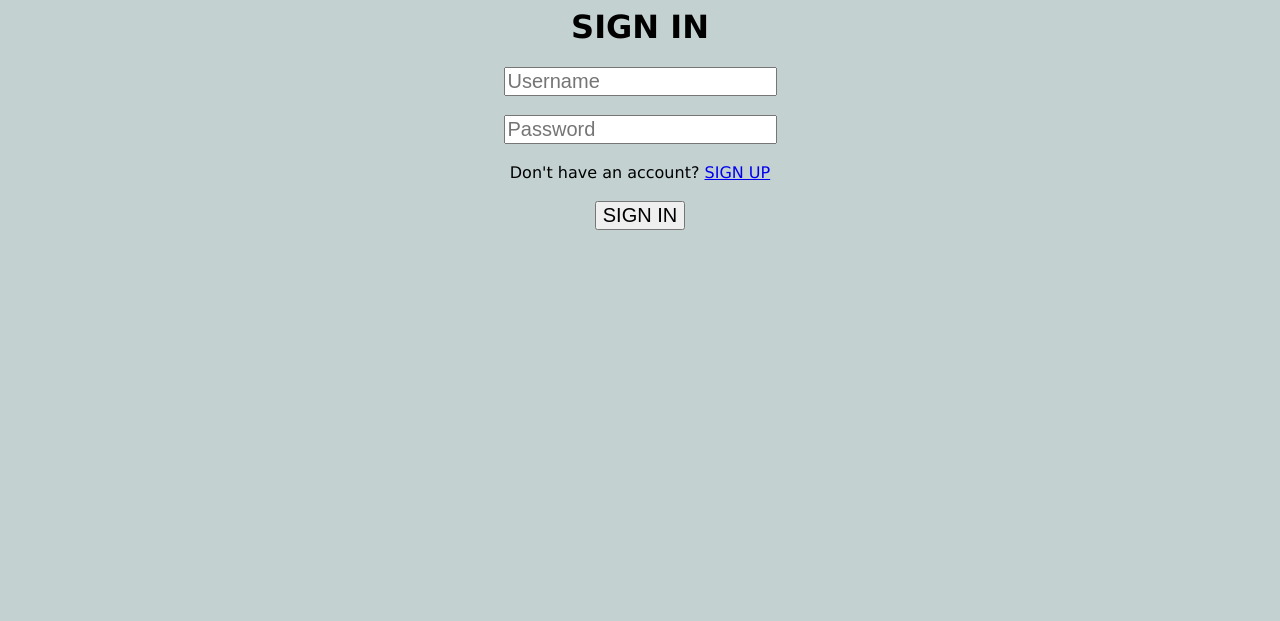
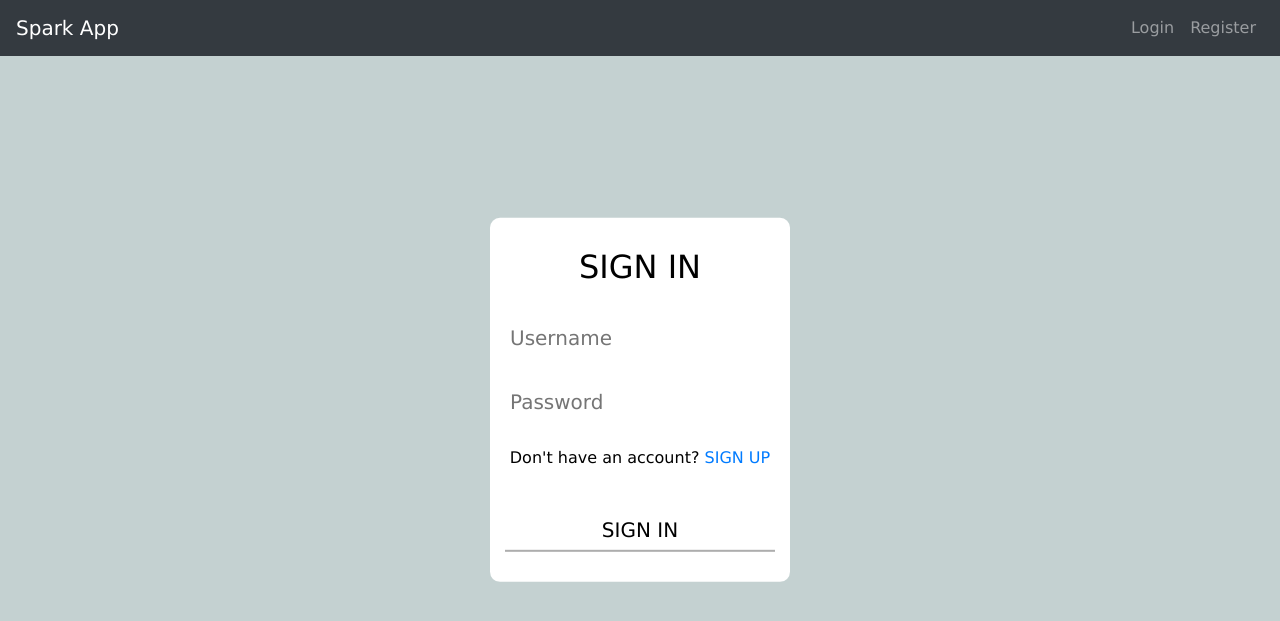
Before and after one commit to cyrilshaji38/Hacked-to-Hired-Spark, a Flask app: page / in a window 1280 px wide. Shown: the top 621 px of the page. Run offline with Flask 2, Linux system fonts and the light colour scheme.

Commit message:
added css to login page

```diff
--- a/SparkApp/templates/login/login.html
+++ b/SparkApp/templates/login/login.html
@@ -1,7 +1,34 @@
-<html>
-    <head>
-        <title>Login</title>
-    </head>
+<!doctype html>
+<html lang="en">
+  <head>
+    <!-- Required meta tags -->
+    <meta charset="utf-8">
+    <meta name="viewport" content="width=device-width, initial-scale=1, shrink-to-fit=no">
+
+    <!-- Bootstrap CSS -->
+    <link rel="stylesheet" href="https://cdn.jsdelivr.net/npm/bootstrap@4.5.3/dist/css/bootstrap.min.css" integrity="sha384-TX8t27EcRE3e/ihU7zmQxVncDAy5uIKz4rEkgIXeMed4M0jlfIDPvg6uqKI2xXr2" crossorigin="anonymous">
+
+    <title>Home Page</title>
+  </head>
+  <nav class="navbar navbar-expand-md navbar-dark bg-dark">
+    <a class="navbar-brand" href="#">Spark App</a>
+    <button class="navbar-toggler" type="button" data-toggle="collapse" data-target="#navbarNav">
+      <span class="navbar-toggler-icon"></span>
+    </button>
+    <div class="collapse navbar-collapse" id="navbarNav">
+      <ul class="navbar-nav mr-auto">
+
+      </ul>
+      <ul class="navbar-nav">
+          <li class="nav-item">
+              <a class="nav-link" href="#">Login</a>
+          </li>
+          <li class="nav-item">
+              <a class="nav-link" href="{{ url_for('register_page') }}">Register</a>
+          </li>
+      </ul>
+    </div>
+  </nav>
     <body class="text-center" style="background-color:rgb(196, 209, 209);font-family:Verdana; font-size:16px">
         {% with messages = get_flashed_messages(with_categories=true) %}
             {% if messages %}
@@ -15,19 +42,57 @@
         <div style="text-align: center;" class="container">
             <form method="POST" class="form-signin">
                 {{ form.hidden_tag() }}
-                <h1>SIGN IN</h1>
-                {{ form.username(class="form-control", placeholder="Username") }}
+                <h2>SIGN IN</h2>
+                <br>
+                {{ form.username(class="form-control-lg", placeholder="Username") }}
                 <br>
                 <br>
-                {{ form.password(class="form-control", placeholder="Password") }}
+                {{ form.password(class="form-control-lg", placeholder="Password") }}
                 <br>
                 <br>
                 <div class="checkbox mb-3">
                     Don't have an account? <a href="{{ url_for('register_page') }}">SIGN UP</a>
                 </div>
                 <br>
-                {{ form.submit(class="btn btn-lg btn-block btn-primary") }}
+
+                {{ form.submit(class="btn-lg ") }}
             </form>
         </div>
+        <script src="https://code.jquery.com/jquery-3.5.1.slim.min.js" integrity="sha384-DfXdz2htPH0lsSSs5nCTpuj/zy4C+OGpamoFVy38MVBnE+IbbVYUew+OrCXaRkfj" crossorigin="anonymous"></script>
+        <script src="https://cdn.jsdelivr.net/npm/bootstrap@4.5.3/dist/js/bootstrap.bundle.min.js" integrity="sha384-ho+j7jyWK8fNQe+A12Hb8AhRq26LrZ/JpcUGGOn+Y7RsweNrtN/tE3MoK7ZeZDyx" crossorigin="anonymous"></script>
     </body>
+    <style>
+        body {
+          background-color: #212121;
+          color: black;
+        }
+        .container
+        {
+            position: absolute;
+            top: 50%;
+            left:50%;
+            transform: translate(-50%,-50%);
+            width: 300px;
+            background:white;
+            border-radius: 10px;
+        }
+        form.form-signin{
+            position: relative;
+            border-bottom: 2px solid #adadad;
+            margin: 30px 0;
+        }
+
+
+        .form-signin input{
+            padding-top: 3em;
+            width: 100%;
+            padding: 0 5px;
+            height: 40px;
+            font-size: 16px;
+            border: none;
+            background: none;
+            outline: none;
+        }
+
+    </style>
 </html>
```
